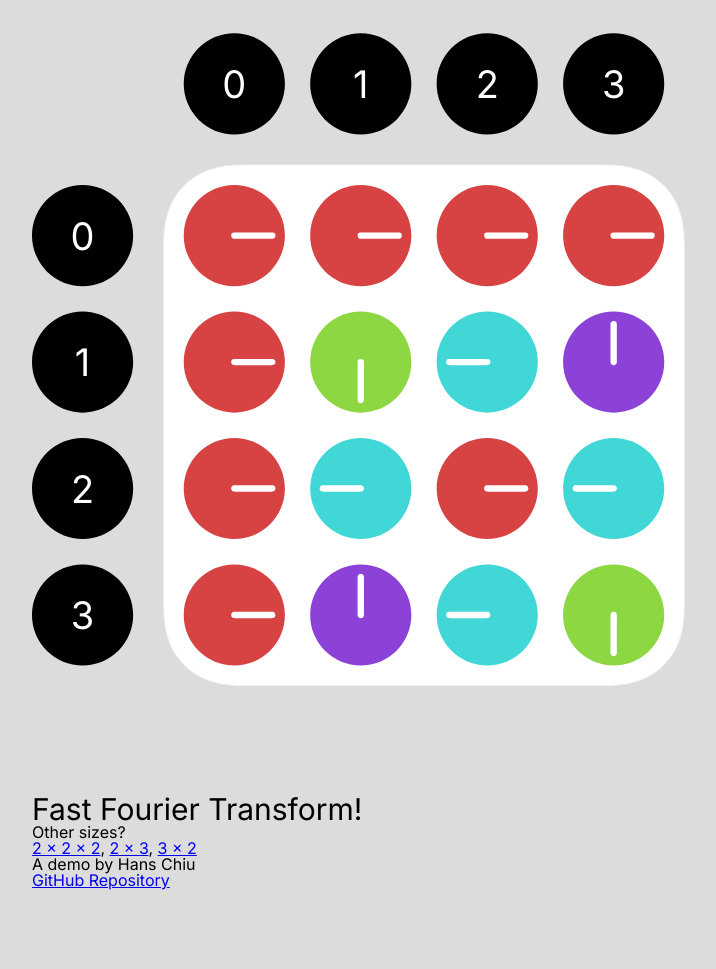
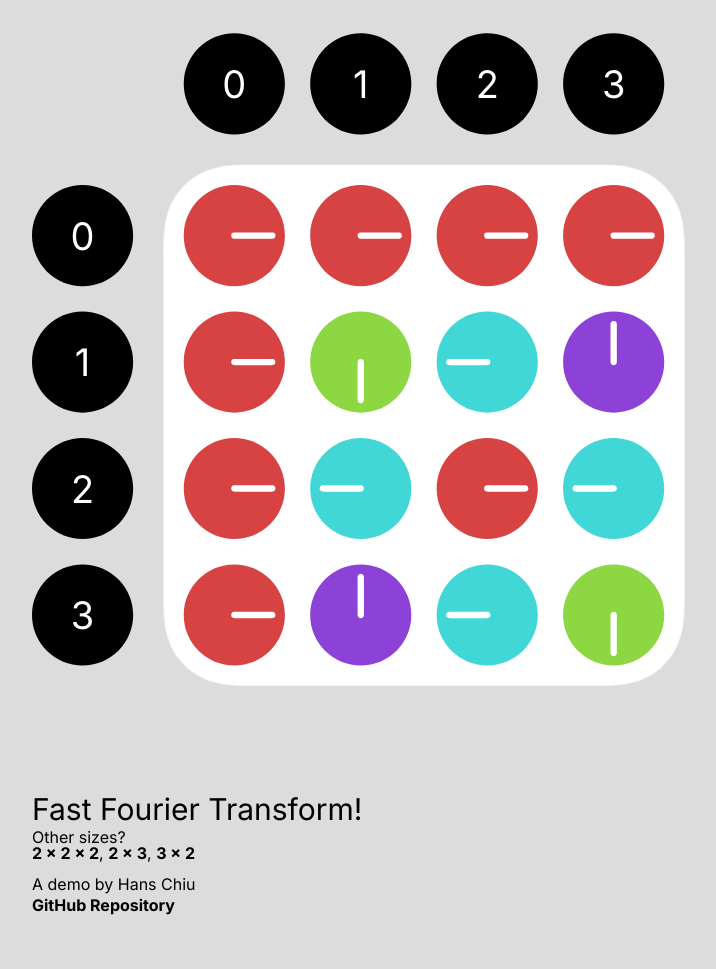
Before and after one commit to chiuhans111/fft-viz, a website built with Vite: page index.html in a window 1280 px wide. Shown: the whole page, without its empty margins (216-932 px from the left). Before the commit the page ends 896 px from the top, so only its background shows below. Built offline with nearby package versions, Linux system fonts and the light colour scheme.

Commit message:
style for main page

```diff
--- a/src/style.scss
+++ b/src/style.scss
@@ -15,4 +15,20 @@ body {
 
 h1{
   font-size: 30px;
+  margin-bottom: 5px;
 }
+
+footer{
+  padding-top: 10px;
+  min-height: 100px;
+}
+
+p{
+  margin-bottom: 5px;
+}
+
+a{
+  text-decoration: none;
+  color: black;
+  font-weight: bold;
+}
```
